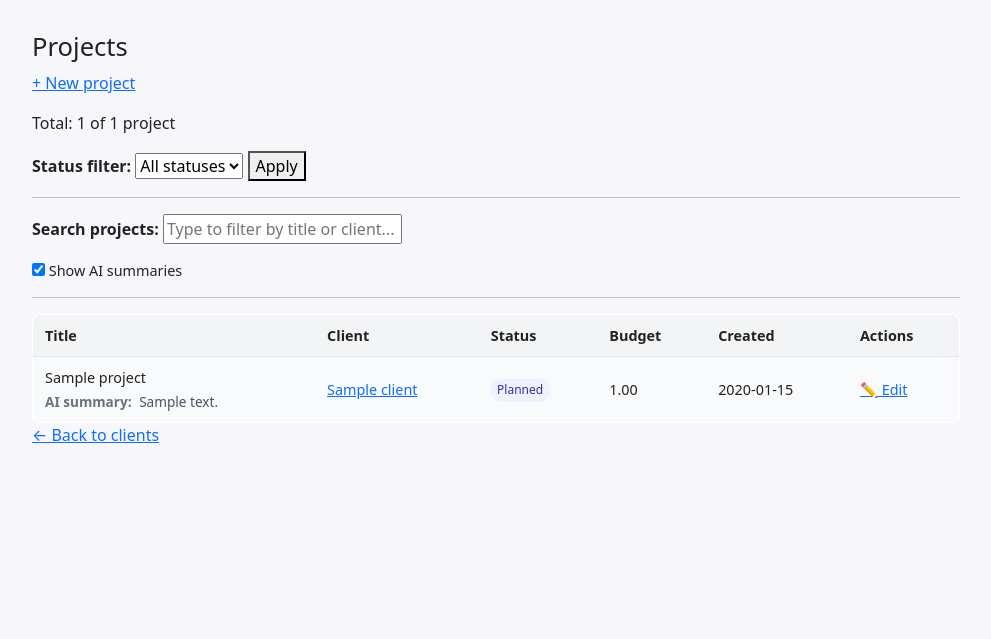
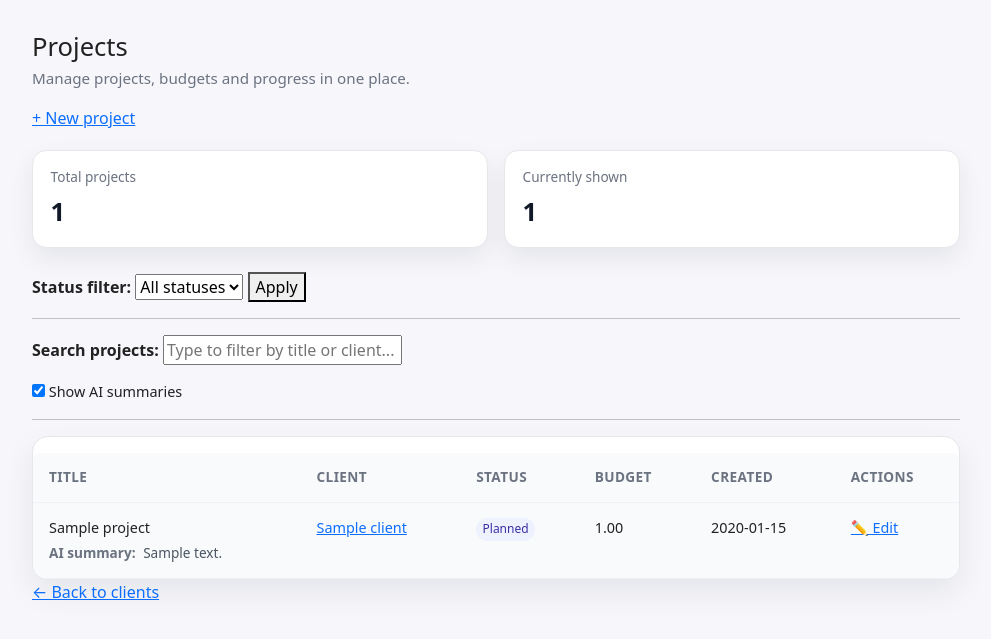
Before and after one commit to Annette3125/freelancer-crm, a Django app: page /clients/projects/ in a window 1280 px wide. Shown: the part 85-724 px from the top of the page, without its empty margins (144-1135 px from the left). Run offline with Django 5.2, Linux system fonts and the light colour scheme; a user stored in the database is signed in; tables that the repository leaves empty hold one stand-in row (values such as "Sample post").

Commit message:
polish projects dashboard

```diff
--- a/templates/projects/project_list.html
+++ b/templates/projects/project_list.html
@@ -1,5 +1,4 @@
 {% extends "base.html" %}
-
 {% load static %}
 
 {% block title %}Projects{% endblock %}
@@ -8,14 +7,23 @@
 
     <h1>Projects</h1>
 
+    <p class="page-subtitle">Manage projects, budgets and progress in one place.</p>
+
     <p>
         <a href="{% url 'project_create' %}">+ New project</a>
     </p>
 
+    <div class="dashboard-stats">
+        <div class="stat-card">
+            <div class="stat-label">Total projects</div>
+            <div class="stat-value">{{ total_all }}</div>
+        </div>
 
-    <p>
-        Total: {{ total_filtered }} of {{ total_all }} project{% if total_filtered != 1 %}s{% endif %}
-    </p>
+        <div class="stat-card">
+            <div class="stat-label">Currently shown</div>
+            <div class="stat-value">{{ total_filtered }}</div>
+        </div>
+    </div>
 
     <form method="get">
         <label for="status-filter"><strong>Status filter:</strong></label>
@@ -41,7 +49,6 @@
         >
     </p>
 
-
     {% if projects %}
         <div class="summary-toggle">
             <label>
@@ -53,8 +60,8 @@
 
     <hr>
 
-
-    <table id="projects-table" border="1">
+    <div class="table-card">
+        <table id="projects-table" class="crm-table">
             <tr>
                 <th>Title</th>
                 <th>Client</th>
@@ -65,7 +72,6 @@
             </tr>
             {% for project in projects %}
             <tr>
-
                 <td>
                     {{ project.title }}<br>
                     {% if project.summary %}
@@ -75,23 +81,21 @@
                         </div>
                     {% endif %}
                 </td>
+
                 <td>
                     <a href="{% url 'client_detail' project.client.pk %}">
                         {{ project.client.name }}
                     </a>
                 </td>
 
-
                 <td>
-    {% if project.status == "lead" %}
-        <span class="status-badge status-lead">{{ project.get_status_display }}</span>
-    {% elif project.status == "planned" %}
+                    {% if project.status == "planned" %}
                         <span class="status-badge status-lead">{{ project.get_status_display }}</span>
                     {% elif project.status == "in_progress" %}
                         <span class="status-badge status-active">{{ project.get_status_display }}</span>
-    {% elif project.status == "paused" %}
+                    {% elif project.status == "on_hold" %}
                         <span class="status-badge status-paused">{{ project.get_status_display }}</span>
-    {% elif project.status == "completed" %}
+                    {% elif project.status == "done" %}
                         <span class="status-badge status-completed">{{ project.get_status_display }}</span>
                     {% else %}
                         {{ project.get_status_display }}
@@ -105,12 +109,12 @@
                         -
                     {% endif %}
                 </td>
+
                 <td>{{ project.created_at|date:"Y-m-d" }}</td>
 
                 <td>
                     <a href="{% url 'project_update' project.pk %}">✏️ Edit</a>
                 </td>
-
             </tr>
             {% empty %}
             <tr>
@@ -118,13 +122,12 @@
             </tr>
             {% endfor %}
         </table>
+    </div>
 
     <p><a href="{% url 'client_list' %}">← Back to clients</a></p>
+
 {% endblock %}
-
 
 {% block extra_js %}
     <script src="{% static 'js/project_filters.js' %}"></script>
-
-
 {% endblock %}
```
Lines whose indentation alone changed are shown as unchanged.
